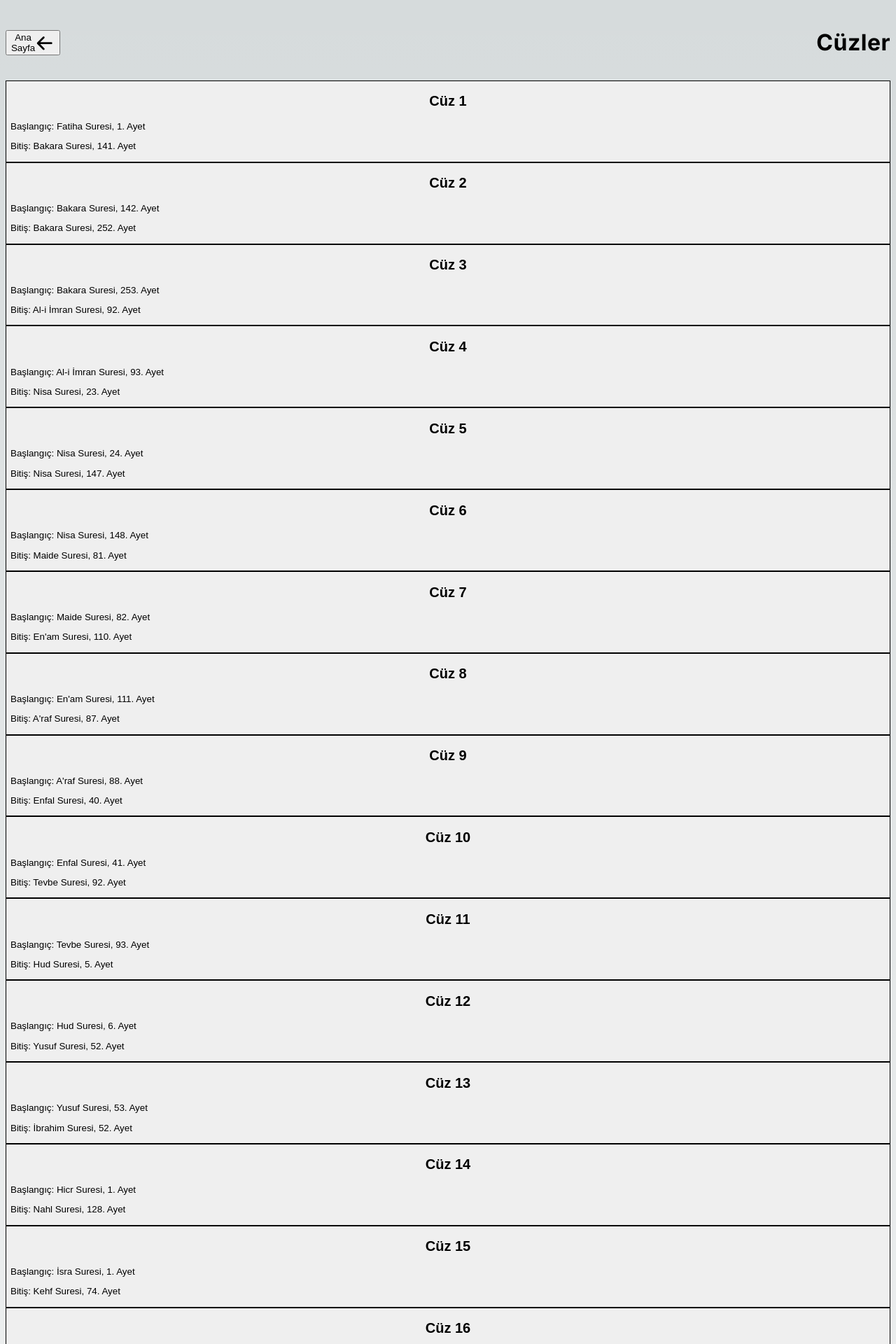
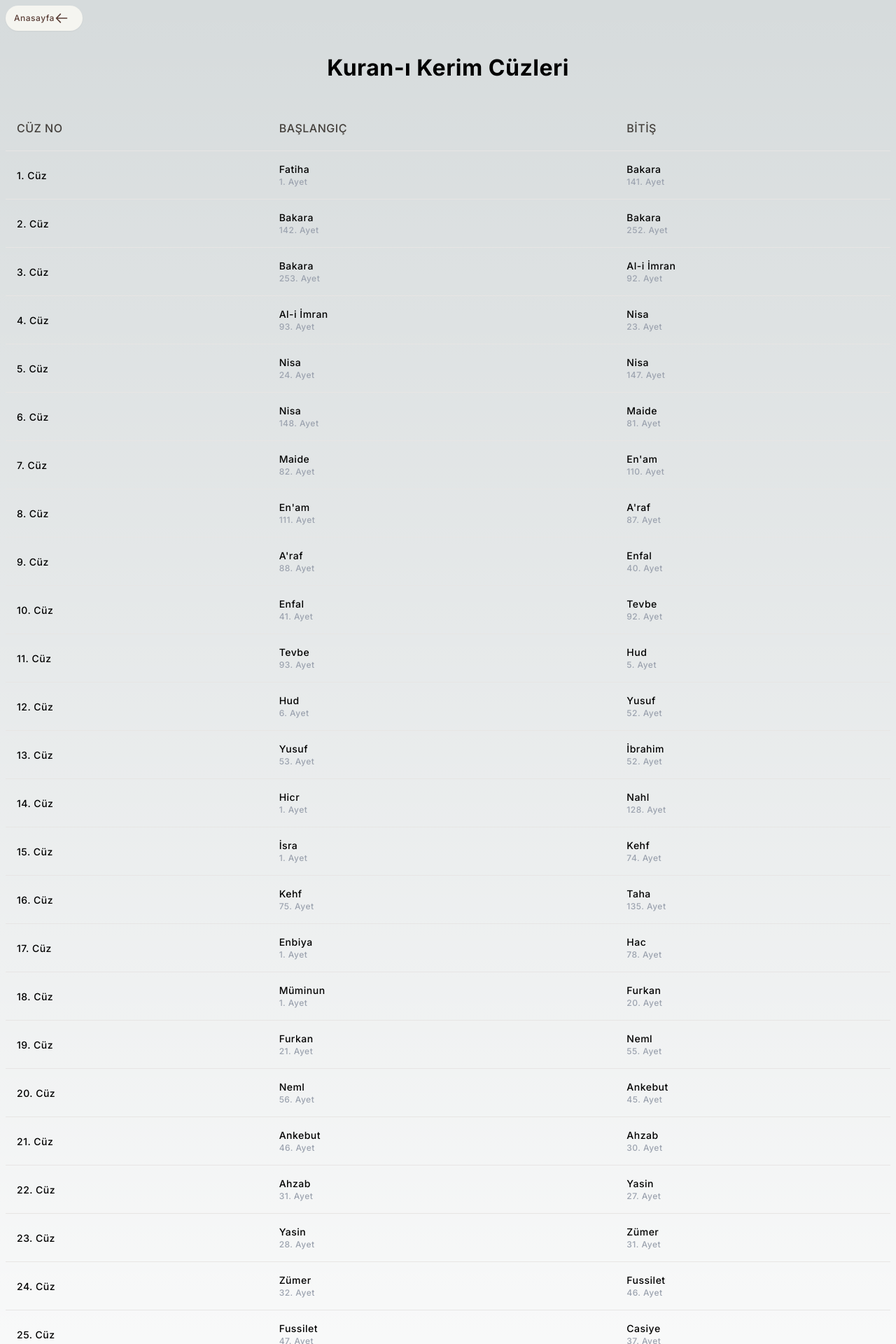
Before and after one commit to abdussamedkaradag/myquran, a Next.js app: page /juz in a window 1280 px wide. Shown: the top 1920 px of the page at 70% size. Built offline with nearby package versions, Linux system fonts and the light colour scheme.

Commit message:
Cüz başlığı düzeltildi ve Arapça yönlendirmesi sorunu çözüldü

```diff
--- a/src/app/globals.css
+++ b/src/app/globals.css
@@ -451,6 +451,7 @@ input:not(:placeholder-shown) ~ .floating-label {
   white-space: nowrap;
   background-color: #F5F5F0;
   box-shadow: 0 1px 2px 0 rgba(0, 0, 0, 0.05);
+  text-decoration: none;
 }
 
 .home-button:hover {
@@ -530,6 +531,11 @@ input:not(:placeholder-shown) ~ .floating-label {
 
 .detail-surah-title-container {
   margin-bottom: 2rem;
+  display: flex;
+  flex-direction: column;
+  align-items: center;
+  justify-content: center;
+  text-align: center;
 }
 
 .detail-surah-title {
@@ -537,6 +543,8 @@ input:not(:placeholder-shown) ~ .floating-label {
   font-weight: 700;
   color: rgb(41, 37, 36);
   margin-bottom: 0.5rem;
+  direction: ltr;
+  text-align: center;
 }
 
 .detail-surah-title-arabic {
@@ -881,6 +889,8 @@ select.custom-scroll-select:focus {
 
 .meal-text {
   text-align: center;
+  direction: ltr;
+  text-align: left;
 }
 
 @media (max-width: 640px) {
@@ -913,3 +923,62 @@ select.custom-scroll-select:focus {
   margin: 1rem 0;
   width: 100%;
 }
+
+.juz-table-link {
+  text-decoration: none;
+  color: #000;
+}
+
+.juz-table-content {
+  display: flex;
+  flex-direction: column;
+}
+
+.juz-table-surah {
+  font-size: 0.875rem;
+  line-height: 1.25rem;
+}
+
+.juz-table-number {
+  font-size: 0.875rem;
+  line-height: 1.25rem;
+  direction: ltr;
+  text-align: left;
+  unicode-bidi: bidi-override;
+  display: inline-block;
+}
+
+.juz-table-verse {
+  font-size: 0.75rem;
+  line-height: 1rem;
+  color: #9ca3af;
+  direction: ltr;
+  text-align: left;
+}
+
+.juz-detail-title {
+  font-size: 2.5rem;
+  font-weight: 700;
+  color: rgb(41, 37, 36);
+  text-align: center;
+  margin-bottom: 1rem;
+  direction: ltr;
+  unicode-bidi: bidi-override;
+}
+
+.juz-detail-meal {
+  font-size: 1.25rem;
+  color: rgb(68, 64, 60);
+  line-height: 1.75;
+  display: flex;
+  align-items: center;
+  justify-content: center;
+  font-family: system-ui, sans-serif;
+  background-color: rgb(250, 250, 249);
+  padding: 1.5rem;
+  border-radius: 0.75rem;
+  margin-bottom: 1.5rem;
+  text-align: left;
+  direction: ltr;
+  unicode-bidi: bidi-override;
+}
--- a/src/app/juz/[id]/page.tsx
+++ b/src/app/juz/[id]/page.tsx
@@ -67,7 +67,110 @@ const SURAH_NAMES: { [key: number]: string } = {
   8: "Enfal",
   9: "Tevbe",
   10: "Yunus",
-  // ... diğer sure isimleri
+  11: "Hud",
+  12: "Yusuf",
+  13: "Ra'd",
+  14: "İbrahim",
+  15: "Hicr",
+  16: "Nahl",
+  17: "İsra",
+  18: "Kehf",
+  19: "Meryem",
+  20: "Taha",
+  21: "Enbiya",
+  22: "Hac",
+  23: "Müminun",
+  24: "Nur",
+  25: "Furkan",
+  26: "Şuara",
+  27: "Neml",
+  28: "Kasas",
+  29: "Ankebut",
+  30: "Rum",
+  31: "Lokman",
+  32: "Secde",
+  33: "Ahzab",
+  34: "Sebe",
+  35: "Fatır",
+  36: "Yasin",
+  37: "Saffat",
+  38: "Sad",
+  39: "Zümer",
+  40: "Mümin",
+  41: "Fussilet",
+  42: "Şura",
+  43: "Zuhruf",
+  44: "Duhan",
+  45: "Casiye",
+  46: "Ahkaf",
+  47: "Muhammed",
+  48: "Fetih",
+  49: "Hucurat",
+  50: "Kaf",
+  51: "Zariyat",
+  52: "Tur",
+  53: "Necm",
+  54: "Kamer",
+  55: "Rahman",
+  56: "Vakıa",
+  57: "Hadid",
+  58: "Mücadele",
+  59: "Haşr",
+  60: "Mümtehine",
+  61: "Saf",
+  62: "Cuma",
+  63: "Münafikun",
+  64: "Tegabün",
+  65: "Talak",
+  66: "Tahrim",
+  67: "Mülk",
+  68: "Kalem",
+  69: "Hakka",
+  70: "Mearic",
+  71: "Nuh",
+  72: "Cin",
+  73: "Müzzemmil",
+  74: "Müddessir",
+  75: "Kıyame",
+  76: "İnsan",
+  77: "Mürselat",
+  78: "Nebe",
+  79: "Naziat",
+  80: "Abese",
+  81: "Tekvir",
+  82: "İnfitar",
+  83: "Mutaffifin",
+  84: "İnşikak",
+  85: "Büruc",
+  86: "Tarık",
+  87: "Ala",
+  88: "Gaşiye",
+  89: "Fecr",
+  90: "Beled",
+  91: "Şems",
+  92: "Leyl",
+  93: "Duha",
+  94: "İnşirah",
+  95: "Tin",
+  96: "Alak",
+  97: "Kadir",
+  98: "Beyyine",
+  99: "Zilzal",
+  100: "Adiyat",
+  101: "Karia",
+  102: "Tekasür",
+  103: "Asr",
+  104: "Hümeze",
+  105: "Fil",
+  106: "Kureyş",
+  107: "Maun",
+  108: "Kevser",
+  109: "Kafirun",
+  110: "Nasr",
+  111: "Tebbet",
+  112: "İhlas",
+  113: "Felak",
+  114: "Nas"
 };
 
 export default function JuzDetailPage() {
@@ -221,7 +324,7 @@ export default function JuzDetailPage() {
         ) : (
           <>
             <div className="text-center mb-8">
-              <h1 className="text-3xl font-bold text-brown-800 mb-4">
+              <h1 className="juz-detail-title">
                 {juzInfo.id}. Cüz
               </h1>
               <div className="flex flex-col gap-2 text-gray-600">
@@ -265,7 +368,7 @@ export default function JuzDetailPage() {
                     </div>
                     <div className="flex-1">
                       <p className="arabic-text font-arabic mb-4">{verse.verse}</p>
-                      <p className="text-gray-600">{verse.translation?.text}</p>
+                      <p className="juz-detail-meal">{verse.translation?.text}</p>
                       <hr className="my-4 border-gray-100 border-2" />
                     </div>
                   </div>
--- a/src/app/juz/page.tsx
+++ b/src/app/juz/page.tsx
@@ -1,6 +1,48 @@
 'use client';
 
-import { useRouter } from 'next/navigation';
+import Link from 'next/link';
+
+interface Juz {
+  id: number;
+  name: string;
+  start_surah: number;
+  start_verse: number;
+  end_surah: number;
+  end_verse: number;
+}
+
+const JUZ_DATA: Juz[] = [
+  { id: 1, name: "1. Cüz", start_surah: 1, start_verse: 1, end_surah: 2, end_verse: 141 },
+  { id: 2, name: "2. Cüz", start_surah: 2, start_verse: 142, end_surah: 2, end_verse: 252 },
+  { id: 3, name: "3. Cüz", start_surah: 2, start_verse: 253, end_surah: 3, end_verse: 92 },
+  { id: 4, name: "4. Cüz", start_surah: 3, start_verse: 93, end_surah: 4, end_verse: 23 },
+  { id: 5, name: "5. Cüz", start_surah: 4, start_verse: 24, end_surah: 4, end_verse: 147 },
+  { id: 6, name: "6. Cüz", start_surah: 4, start_verse: 148, end_surah: 5, end_verse: 81 },
+  { id: 7, name: "7. Cüz", start_surah: 5, start_verse: 82, end_surah: 6, end_verse: 110 },
+  { id: 8, name: "8. Cüz", start_surah: 6, start_verse: 111, end_surah: 7, end_verse: 87 },
+  { id: 9, name: "9. Cüz", start_surah: 7, start_verse: 88, end_surah: 8, end_verse: 40 },
+  { id: 10, name: "10. Cüz", start_surah: 8, start_verse: 41, end_surah: 9, end_verse: 92 },
+  { id: 11, name: "11. Cüz", start_surah: 9, start_verse: 93, end_surah: 11, end_verse: 5 },
+  { id: 12, name: "12. Cüz", start_surah: 11, start_verse: 6, end_surah: 12, end_verse: 52 },
+  { id: 13, name: "13. Cüz", start_surah: 12, start_verse: 53, end_surah: 14, end_verse: 52 },
+  { id: 14, name: "14. Cüz", start_surah: 15, start_verse: 1, end_surah: 16, end_verse: 128 },
+  { id: 15, name: "15. Cüz", start_surah: 17, start_verse: 1, end_surah: 18, end_verse: 74 },
+  { id: 16, name: "16. Cüz", start_surah: 18, start_verse: 75, end_surah: 20, end_verse: 135 },
+  { id: 17, name: "17. Cüz", start_surah: 21, start_verse: 1, end_surah: 22, end_verse: 78 },
+  { id: 18, name: "18. Cüz", start_surah: 23, start_verse: 1, end_surah: 25, end_verse: 20 },
+  { id: 19, name: "19. Cüz", start_surah: 25, start_verse: 21, end_surah: 27, end_verse: 55 },
+  { id: 20, name: "20. Cüz", start_surah: 27, start_verse: 56, end_surah: 29, end_verse: 45 },
+  { id: 21, name: "21. Cüz", start_surah: 29, start_verse: 46, end_surah: 33, end_verse: 30 },
+  { id: 22, name: "22. Cüz", start_surah: 33, start_verse: 31, end_surah: 36, end_verse: 27 },
+  { id: 23, name: "23. Cüz", start_surah: 36, start_verse: 28, end_surah: 39, end_verse: 31 },
+  { id: 24, name: "24. Cüz", start_surah: 39, start_verse: 32, end_surah: 41, end_verse: 46 },
+  { id: 25, name: "25. Cüz", start_surah: 41, start_verse: 47, end_surah: 45, end_verse: 37 },
+  { id: 26, name: "26. Cüz", start_surah: 46, start_verse: 1, end_surah: 51, end_verse: 30 },
+  { id: 27, name: "27. Cüz", start_surah: 51, start_verse: 31, end_surah: 57, end_verse: 29 },
+  { id: 28, name: "28. Cüz", start_surah: 58, start_verse: 1, end_surah: 66, end_verse: 12 },
+  { id: 29, name: "29. Cüz", start_surah: 67, start_verse: 1, end_surah: 77, end_verse: 50 },
+  { id: 30, name: "30. Cüz", start_surah: 78, start_verse: 1, end_surah: 114, end_verse: 6 }
+];
 
 const SURAH_NAMES: { [key: number]: string } = {
   1: "Fatiha",
@@ -119,77 +161,63 @@ const SURAH_NAMES: { [key: number]: string } = {
   114: "Nas"
 };
 
-const JUZ_DATA = [
-  { id: 1, start_surah: 1, start_verse: 1, end_surah: 2, end_verse: 141 },
-  { id: 2, start_surah: 2, start_verse: 142, end_surah: 2, end_verse: 252 },
-  { id: 3, start_surah: 2, start_verse: 253, end_surah: 3, end_verse: 92 },
-  { id: 4, start_surah: 3, start_verse: 93, end_surah: 4, end_verse: 23 },
-  { id: 5, start_surah: 4, start_verse: 24, end_surah: 4, end_verse: 147 },
-  { id: 6, start_surah: 4, start_verse: 148, end_surah: 5, end_verse: 81 },
-  { id: 7, start_surah: 5, start_verse: 82, end_surah: 6, end_verse: 110 },
-  { id: 8, start_surah: 6, start_verse: 111, end_surah: 7, end_verse: 87 },
-  { id: 9, start_surah: 7, start_verse: 88, end_surah: 8, end_verse: 40 },
-  { id: 10, start_surah: 8, start_verse: 41, end_surah: 9, end_verse: 92 },
-  { id: 11, start_surah: 9, start_verse: 93, end_surah: 11, end_verse: 5 },
-  { id: 12, start_surah: 11, start_verse: 6, end_surah: 12, end_verse: 52 },
-  { id: 13, start_surah: 12, start_verse: 53, end_surah: 14, end_verse: 52 },
-  { id: 14, start_surah: 15, start_verse: 1, end_surah: 16, end_verse: 128 },
-  { id: 15, start_surah: 17, start_verse: 1, end_surah: 18, end_verse: 74 },
-  { id: 16, start_surah: 18, start_verse: 75, end_surah: 20, end_verse: 135 },
-  { id: 17, start_surah: 21, start_verse: 1, end_surah: 22, end_verse: 78 },
-  { id: 18, start_surah: 23, start_verse: 1, end_surah: 25, end_verse: 20 },
-  { id: 19, start_surah: 25, start_verse: 21, end_surah: 27, end_verse: 55 },
-  { id: 20, start_surah: 27, start_verse: 56, end_surah: 29, end_verse: 45 },
-  { id: 21, start_surah: 29, start_verse: 46, end_surah: 33, end_verse: 30 },
-  { id: 22, start_surah: 33, start_verse: 31, end_surah: 36, end_verse: 27 },
-  { id: 23, start_surah: 36, start_verse: 28, end_surah: 39, end_verse: 31 },
-  { id: 24, start_surah: 39, start_verse: 32, end_surah: 41, end_verse: 46 },
-  { id: 25, start_surah: 41, start_verse: 47, end_surah: 45, end_verse: 37 },
-  { id: 26, start_surah: 46, start_verse: 1, end_surah: 51, end_verse: 30 },
-  { id: 27, start_surah: 51, start_verse: 31, end_surah: 57, end_verse: 29 },
-  { id: 28, start_surah: 58, start_verse: 1, end_surah: 66, end_verse: 12 },
-  { id: 29, start_surah: 67, start_verse: 1, end_surah: 77, end_verse: 50 },
-  { id: 30, start_surah: 78, start_verse: 1, end_surah: 114, end_verse: 6 }
-];
+export default function JuzPage() {
+  return (
+    <div className="min-h-screen bg-gray-50 p-4">
+      <div className="max-w-4xl mx-auto">
+        <div className="flex justify-end mb-4">
+          <Link href="/" className="home-button" style={{ textDecoration: 'none' }}>
+            <svg xmlns="http://www.w3.org/2000/svg" fill="none" viewBox="0 0 24 24" stroke="currentColor">
+              <path strokeLinecap="round" strokeLinejoin="round" strokeWidth={2} d="M10 19l-7-7m0 0l7-7m-7 7h18" />
+            </svg>
+            Anasayfa
+          </Link>
+        </div>
+        <h1 className="text-3xl font-bold text-gray-800 mb-8 text-center">Kuran-ı Kerim Cüzleri</h1>
 
-export default function JuzPage() {
-  const router = useRouter();
-
-  return (
-    <div className="min-h-screen bg-gray-50 p-6">
-      <div className="max-w-7xl mx-auto">
-        <div className="flex items-center justify-between mb-8">
-          <h1 className="text-3xl font-bold text-gray-900">Cüzler</h1>
-          <button
-            onClick={() => router.push('/')}
-            className="px-4 py-2 bg-green-600 text-white rounded-lg hover:bg-green-700 transition-colors duration-200 flex items-center gap-2"
-          >
-            <svg xmlns="http://www.w3.org/2000/svg" className="h-5 w-5" viewBox="0 0 20 20" fill="currentColor">
-              <path fillRule="evenodd" d="M9.707 16.707a1 1 0 01-1.414 0l-6-6a1 1 0 010-1.414l6-6a1 1 0 011.414 1.414L5.414 9H17a1 1 0 110 2H5.414l4.293 4.293a1 1 0 010 1.414z" clipRule="evenodd" />
-            </svg>
-            Ana Sayfa
-          </button>
-        </div>
-        <div className="grid grid-cols-1 md:grid-cols-2 lg:grid-cols-3 gap-6">
-          {JUZ_DATA.map((juz) => (
-            <button
-              key={juz.id}
-              onClick={() => router.push(`/juz/${juz.id}`)}
-              className="bg-white p-6 rounded-lg shadow-md hover:shadow-lg transition-all duration-200 hover:scale-105 hover:bg-green-50 border border-gray-100"
-            >
-              <div className="text-center mb-4">
-                <h2 className="text-2xl font-bold text-green-700">Cüz {juz.id}</h2>
-              </div>
-              <div className="space-y-2 text-left">
-                <p className="text-gray-600">
-                  <span className="font-medium">Başlangıç:</span> {SURAH_NAMES[juz.start_surah]} Suresi, {juz.start_verse}. Ayet
-                </p>
-                <p className="text-gray-600">
-                  <span className="font-medium">Bitiş:</span> {SURAH_NAMES[juz.end_surah]} Suresi, {juz.end_verse}. Ayet
-                </p>
-              </div>
-            </button>
-          ))}
+        <div className="bg-white rounded-lg shadow-sm overflow-hidden">
+          <table className="min-w-full divide-y divide-gray-200">
+            <thead className="bg-gray-50">
+              <tr>
+                <th scope="col" className="px-6 py-3 text-left text-xs font-medium text-gray-500 uppercase tracking-wider">
+                  Bitiş
+                </th>
+                <th scope="col" className="px-6 py-3 text-left text-xs font-medium text-gray-500 uppercase tracking-wider">
+                  Başlangıç
+                </th>
+                <th scope="col" className="px-6 py-3 text-left text-xs font-medium text-gray-500 uppercase tracking-wider">
+                  Cüz No
+                </th>
+              </tr>
+            </thead>
+            <tbody className="bg-white divide-y divide-gray-200">
+              {JUZ_DATA.map((juz) => (
+                <tr key={juz.id}>
+                  <td className="px-6 py-4">
+                    <Link href={`/juz/${juz.id}`} className="juz-table-link">
+                      <div className="juz-table-content">
+                        <div className="juz-table-surah">{SURAH_NAMES[juz.end_surah]}</div>
+                        <div className="juz-table-verse">{juz.end_verse}. Ayet</div>
+                      </div>
+                    </Link>
+                  </td>
+                  <td className="px-6 py-4">
+                    <Link href={`/juz/${juz.id}`} className="juz-table-link">
+                      <div className="juz-table-content">
+                        <div className="juz-table-surah">{SURAH_NAMES[juz.start_surah]}</div>
+                        <div className="juz-table-verse">{juz.start_verse}. Ayet</div>
+                      </div>
+                    </Link>
+                  </td>
+                  <td className="px-6 py-4">
+                    <Link href={`/juz/${juz.id}`} className="juz-table-link">
+                      <div className="juz-table-number">{juz.name}</div>
+                    </Link>
+                  </td>
+                </tr>
+              ))}
+            </tbody>
+          </table>
         </div>
       </div>
     </div>
--- a/src/app/surah/[id]/[verse]/detail/page.tsx
+++ b/src/app/surah/[id]/[verse]/detail/page.tsx
@@ -181,7 +181,7 @@ export default function VerseDetailPage() {
             )}
 
             {diyanetMeal && (
-              <div className="detail-meal-text text-xl text-brown-700 leading-relaxed flex items-center justify-center gap-4 font-turkish bg-brown-50 p-6 rounded-xl mb-6">
+              <div className="detail-meal-text">
                 {diyanetMeal}
                 <button
                   onClick={() => {
```
